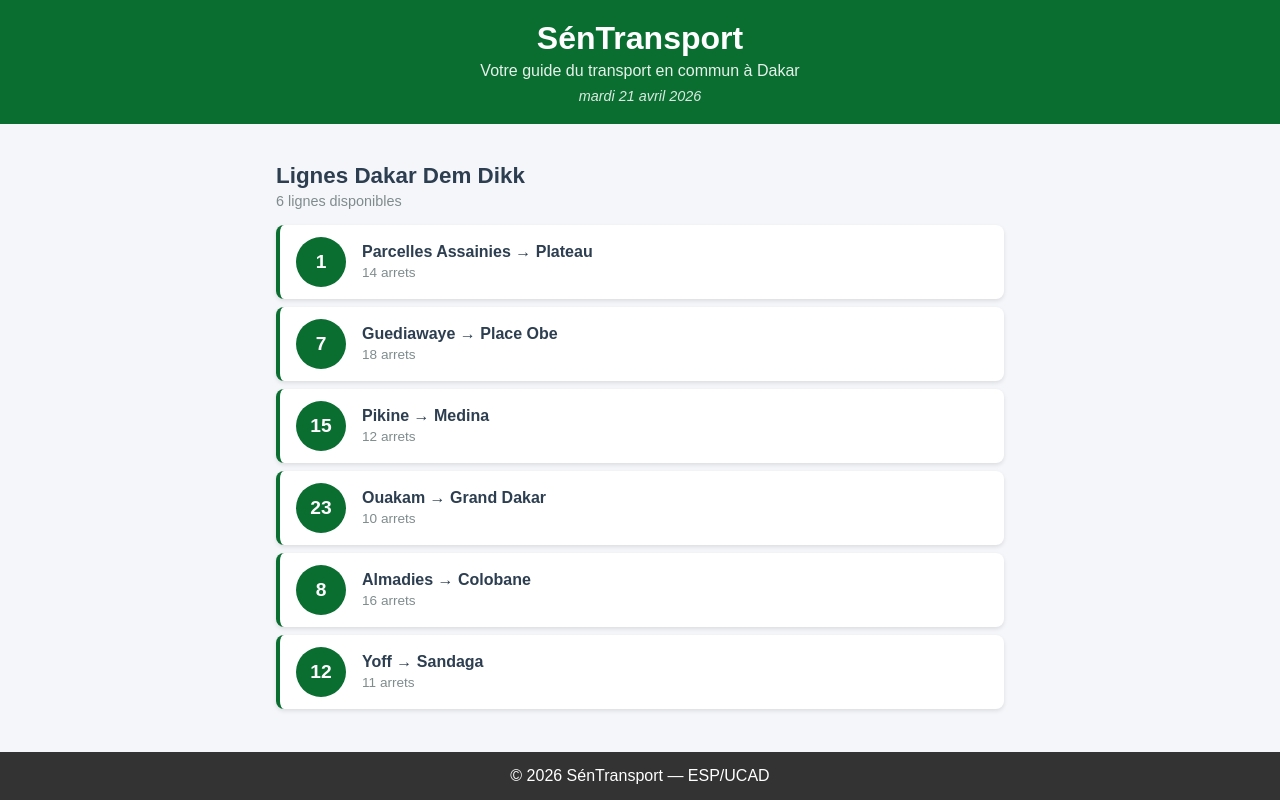
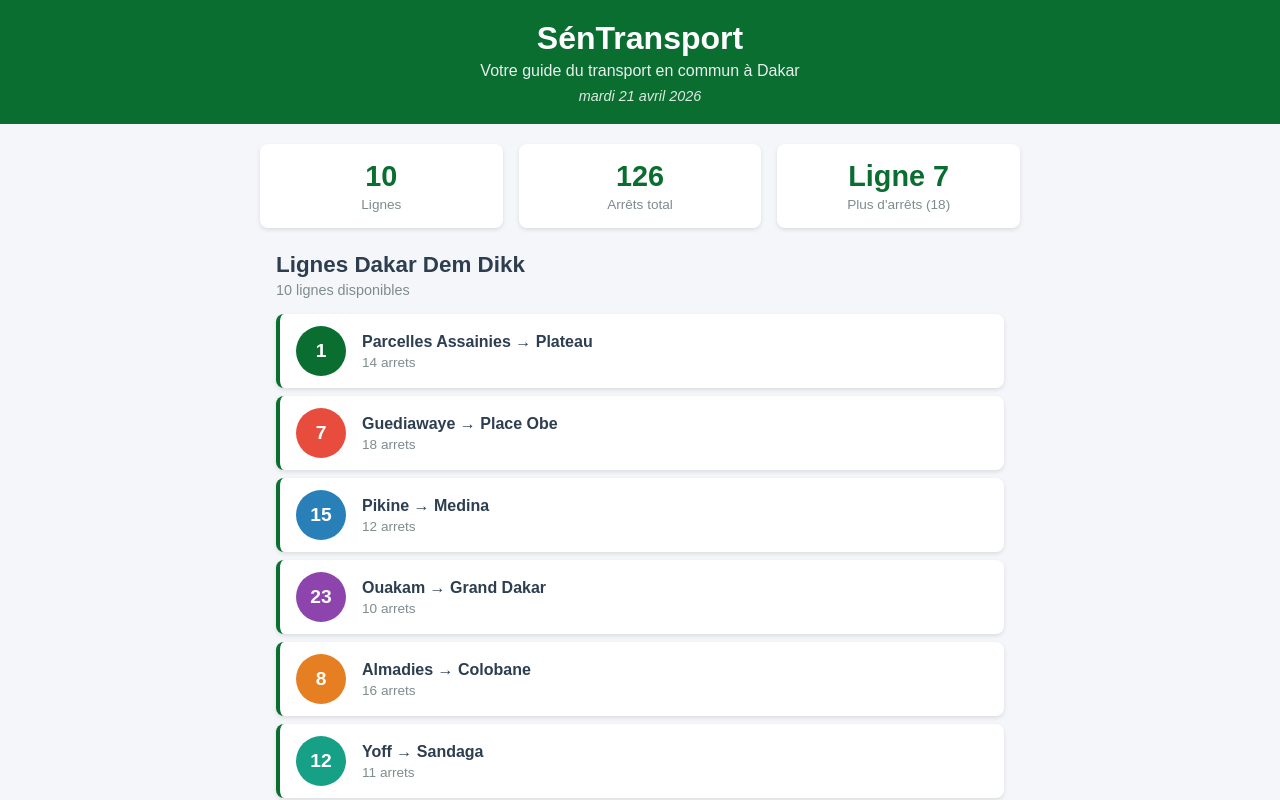
Before and after one commit to marly-esp/sentransport, a React (Create React App) app: page / in a window 1280 px wide. Shown: the top 800 px of the page. Built offline with nearby package versions, Linux system fonts and the light colour scheme.

Commit message:
Exercices 1, 2 et 3 - couleur, StatReseau, 4 nouvelles lignes

```diff
--- a/src/App.js
+++ b/src/App.js
@@ -2,21 +2,26 @@
 import Header from './Header';
 import ListeLignes from './ListeLignes';
 import Footer from './Footer';
-
+import StatReseau from './StatReseau';
 function App() {
   const lignes = [
-    { id: 1, numero: "1", depart: "Parcelles Assainies", arrivee: "Plateau", arrets: 14 },
-    { id: 2, numero: "7", depart: "Guediawaye", arrivee: "Place Obe", arrets: 18 },
-    { id: 3, numero: "15", depart: "Pikine", arrivee: "Medina", arrets: 12 },
-    { id: 4, numero: "23", depart: "Ouakam", arrivee: "Grand Dakar", arrets: 10 },
-    { id: 5, numero: "8", depart: "Almadies", arrivee: "Colobane", arrets: 16 },
-    { id: 6, numero: "12", depart: "Yoff", arrivee: "Sandaga", arrets: 11 },
-  ];
+  { id: 1, numero: "1", depart: "Parcelles Assainies", arrivee: "Plateau", arrets: 14, couleur: "#0a6e31" },
+  { id: 2, numero: "7", depart: "Guediawaye", arrivee: "Place Obe", arrets: 18, couleur: "#e74c3c" },
+  { id: 3, numero: "15", depart: "Pikine", arrivee: "Medina", arrets: 12, couleur: "#2980b9" },
+  { id: 4, numero: "23", depart: "Ouakam", arrivee: "Grand Dakar", arrets: 10, couleur: "#8e44ad" },
+  { id: 5, numero: "8", depart: "Almadies", arrivee: "Colobane", arrets: 16, couleur: "#e67e22" },
+  { id: 6, numero: "12", depart: "Yoff", arrivee: "Sandaga", arrets: 11, couleur: "#16a085" },
+  { id: 7, numero: "31", depart: "Fann", arrivee: "HLM", arrets: 9, couleur: "#c0392b" },
+  { id: 8, numero: "42", depart: "Liberté", arrivee: "Dieuppeul", arrets: 13, couleur: "#d35400" },
+  { id: 9, numero: "18", depart: "Sicap", arrivee: "Medina", arrets: 8, couleur: "#1abc9c" },
+  { id: 10, numero: "27", depart: "HLM", arrivee: "Plateau", arrets: 15, couleur: "#2c3e50" },
+];
 
   return (
     <div className="App">
       <Header />
       <main className="contenu">
+        <StatReseau lignes={lignes} />
         <ListeLignes lignes={lignes} />
       </main>
       <Footer />
--- a/src/LigneBus.css
+++ b/src/LigneBus.css
@@ -17,7 +17,7 @@
 }
 
 .ligne-numero {
-  background-color: #0a6e31;
+
   color: white;
   font-weight: bold;
   font-size: 1.2rem;
--- a/src/LigneBus.js
+++ b/src/LigneBus.js
@@ -1,9 +1,11 @@
 import './LigneBus.css';
 
-function LigneBus({ numero, depart, arrivee, arrets }) {
+function LigneBus({ numero, depart, arrivee, arrets, couleur }) {
   return (
     <div className="ligne-bus">
-      <div className="ligne-numero">{numero}</div>
+      <div className="ligne-numero" style={{ backgroundColor: couleur }}>
+        {numero}
+      </div>
       <div className="ligne-info">
         <span className="ligne-trajet">
           {depart} &rarr; {arrivee}
--- a/src/ListeLignes.js
+++ b/src/ListeLignes.js
@@ -15,6 +15,7 @@
           depart={ligne.depart}
           arrivee={ligne.arrivee}
           arrets={ligne.arrets}
+          couleur={ligne.couleur}
         />
       ))}
     </div>
--- /dev/null
+++ b/src/StatReseau.css
@@ -0,0 +1,28 @@
+.stat-reseau {
+  display: flex;
+  gap: 16px;
+  margin-bottom: 24px;
+}
+
+.stat-item {
+  flex: 1;
+  background-color: #ffffff;
+  border-radius: 8px;
+  padding: 16px;
+  text-align: center;
+  box-shadow: 0 2px 4px rgba(0, 0, 0, 0.1);
+  display: flex;
+  flex-direction: column;
+}
+
+.stat-valeur {
+  font-size: 1.8rem;
+  font-weight: bold;
+  color: #0a6e31;
+}
+
+.stat-label {
+  font-size: 0.85rem;
+  color: #7f8c8d;
+  margin-top: 4px;
+}
--- /dev/null
+++ b/src/StatReseau.js
@@ -0,0 +1,26 @@
+import './StatReseau.css';
+
+function StatReseau({ lignes }) {
+  const totalLignes = lignes.length;
+  const totalArrets = lignes.reduce((sum, l) => sum + l.arrets, 0);
+  const ligneMax = lignes.reduce((max, l) => l.arrets > max.arrets ? l : max, lignes[0]);
+
+  return (
+    <div className="stat-reseau">
+      <div className="stat-item">
+        <span className="stat-valeur">{totalLignes}</span>
+        <span className="stat-label">Lignes</span>
+      </div>
+      <div className="stat-item">
+        <span className="stat-valeur">{totalArrets}</span>
+        <span className="stat-label">Arrêts total</span>
+      </div>
+      <div className="stat-item">
+        <span className="stat-valeur">Ligne {ligneMax.numero}</span>
+        <span className="stat-label">Plus d'arrêts ({ligneMax.arrets})</span>
+      </div>
+    </div>
+  );
+}
+
+export default StatReseau;
```
